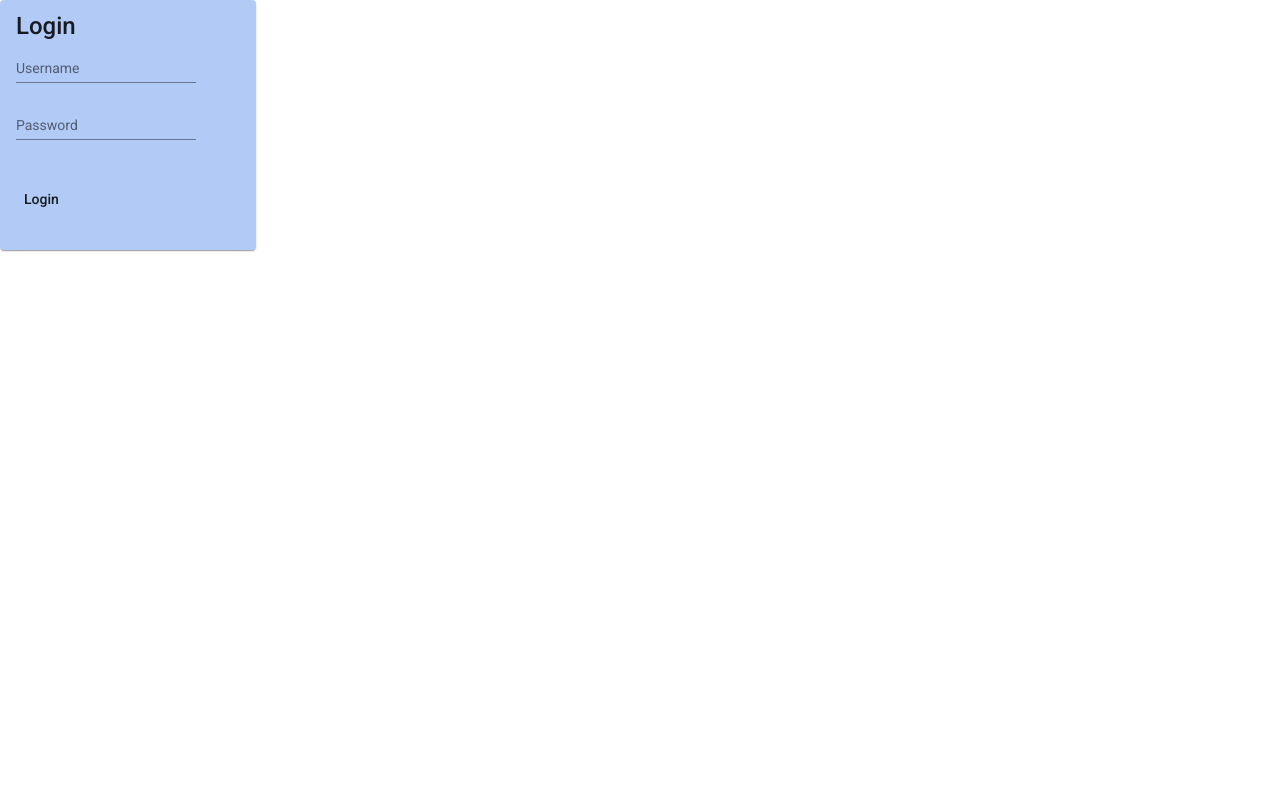
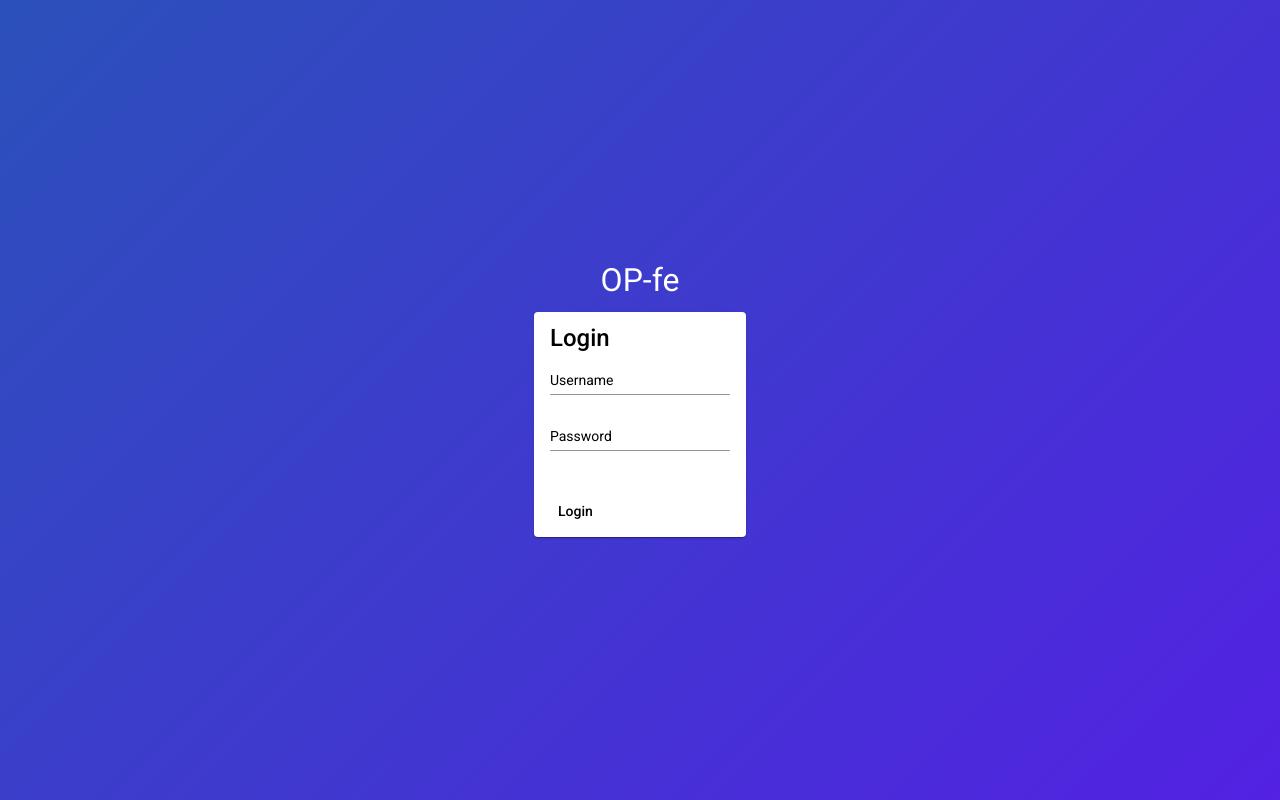
Before and after one commit to yrdavide1/OP-fe, an Angular app: page /login in a window 1280 px wide. Built offline with nearby package versions, Linux system fonts and the light colour scheme.

Commit message:
started working on user login

```diff
--- a/package.json
+++ b/package.json
@@ -3,7 +3,7 @@
   "version": "0.0.0",
   "scripts": {
     "ng": "ng",
-    "start": "ng serve",
+    "start": "ng serve --host 0.0.0.0 --proxy-config=./src/proxy.conf.json",
     "build": "ng build",
     "watch": "ng build --watch --configuration development",
     "test": "ng test"
@@ -22,7 +22,7 @@
     "@angular/router": "~12.2.0",
     "bootstrap": "^5.1.3",
     "rxjs": "~6.6.0",
-    "tslib": "^2.3.0",
+    "tslib": "^2.3.1",
     "zone.js": "~0.11.4"
   },
   "devDependencies": {
--- a/src/app/components/login/login.component.html
+++ b/src/app/components/login/login.component.html
@@ -1,21 +1,22 @@
 <div class="body">
+    <h1 class="title">OP-fe</h1>
     <mat-card class="form-container">
-        <mat-card-title>Login</mat-card-title>
+        <mat-card-title style="color: black">Login</mat-card-title>
         <mat-card-content>
-            <form>
+            <form [formGroup]="loginForm" (ngSubmit)="userLogin()">
                 <mat-form-field>
-                    <mat-label>Username</mat-label>
-                    <input matInput placeholder="Ex. Rickyg568">
+                    <mat-label style="color: black">Username</mat-label>
+                    <input matInput placeholder="Ex. Rickyg568" style="color: black">
                 </mat-form-field>
                 <br>
                 <mat-form-field>
-                    <mat-label>Password</mat-label>
-                    <input matInput type="password">
+                    <mat-label style="color: black">Password</mat-label>
+                    <input matInput type="password" style="color: black">
                 </mat-form-field>
             </form>
         </mat-card-content>
         <mat-card-actions>
-            <button mat-button>Login</button>
+            <button mat-button style="color: black" type="submit">Login</button>
         </mat-card-actions>
     </mat-card>
 </div>
--- a/src/app/components/login/login.component.scss
+++ b/src/app/components/login/login.component.scss
@@ -1,12 +1,35 @@
+@keyframes gradient{
+    0%{
+        background-position: 0% 50%;
+    }
+    50%{
+        background-position: 100% 50%;
+    }
+    100%{
+        background-position: 0% 50;
+    }
+}
+
 .body{
+    background: linear-gradient(-45deg, rgb(111, 0, 255), rgb(32, 94, 175), rgb(138, 211, 240));
+    background-size: 400% 400%;
+    animation: gradient 15s ease infinite;
     width: 100vw;
     height: 100vh;
     display: flex;
+    flex-direction: column;
+    justify-content: center;
+    align-items: center;
+
+    .title{
+        font-size: xx-large;
+        color: white;
+    }
 
     .form-container{
 
-        background-color: rgba($color: cornflowerblue, $alpha: 0.5);
-        height: 250px;
+        color: white;
+        height: 33%;
         flex: 0 1 20%;
     }
 }
--- a/src/app/components/login/login.component.ts
+++ b/src/app/components/login/login.component.ts
@@ -1,4 +1,6 @@
 import { Component, OnInit } from '@angular/core';
+import { FormBuilder, FormGroup, Validators } from '@angular/forms';
+import { LoginService } from 'src/app/services/login.service';
 
 @Component({
   selector: 'app-login',
@@ -6,10 +8,22 @@ import { Component, OnInit } from '@angular/core';
   styleUrls: ['./login.component.scss']
 })
 export class LoginComponent implements OnInit {
+    public loginForm: FormGroup | any;
 
-  constructor() { }
+  constructor(
+      private formBuilder: FormBuilder,
+      private loginService: LoginService
+  ) { }
 
   ngOnInit(): void {
+      this.loginForm = this.formBuilder.group({
+        username: ['', Validators.required],
+        password: ['', Validators.required]
+      });
+  }
+
+  userLogin(){
+      alert("ye");
   }
 
 }
--- /dev/null
+++ b/src/app/models/person.ts
@@ -0,0 +1,5 @@
+export class Person{
+    personId: number = 0;
+    username: string = "";
+    password: string = "";
+}
--- /dev/null
+++ b/src/app/models/user.ts
@@ -0,0 +1,15 @@
+import { Person } from "./person";
+
+export class User extends Person{
+    gender: string = "";
+    firstname: string = "";
+    lastname: string = "";
+    dateOfBirth: string = "";
+    address: string = "";
+    city: string = "";
+    email: string = "";
+    phoneNumber: string = "";
+    closet: any;
+    ticket: any;
+    reports: any;
+}
--- /dev/null
+++ b/src/app/services/login.service.ts
@@ -0,0 +1,17 @@
+import { HttpClient } from "@angular/common/http";
+import { Injectable } from "@angular/core";
+import { Observable } from "rxjs";
+import { User } from "../models/user";
+
+@Injectable({
+    providedIn: 'root'
+})
+export class LoginService{
+    private userLoginUrl = "http://localhost:4200/api/user/login?"; //add username and password as query params
+
+    constructor(private http: HttpClient){ }
+
+    userSignIn(username: string, password: string): Observable<User>{
+        return this.http.post<User>(`${this.userLoginUrl}username=${username}&password=${password}`, {});
+    }
+}
--- a/tsconfig.json
+++ b/tsconfig.json
@@ -3,6 +3,9 @@
   "compileOnSave": false,
   "compilerOptions": {
     "baseUrl": "./",
+    "paths": {
+      "tslib" : ["path/to/node_modules/tslib/tslib.d.ts"]
+    },
     "outDir": "./dist/out-tsc",
     "forceConsistentCasingInFileNames": true,
     "strict": true,
```
Also changed, not shown: src/app/app.module.ts (+6 -1 lines), src/proxy.conf.json (added, +8 -0 lines), 1 other file (tests, documents, lock files or other folders).
